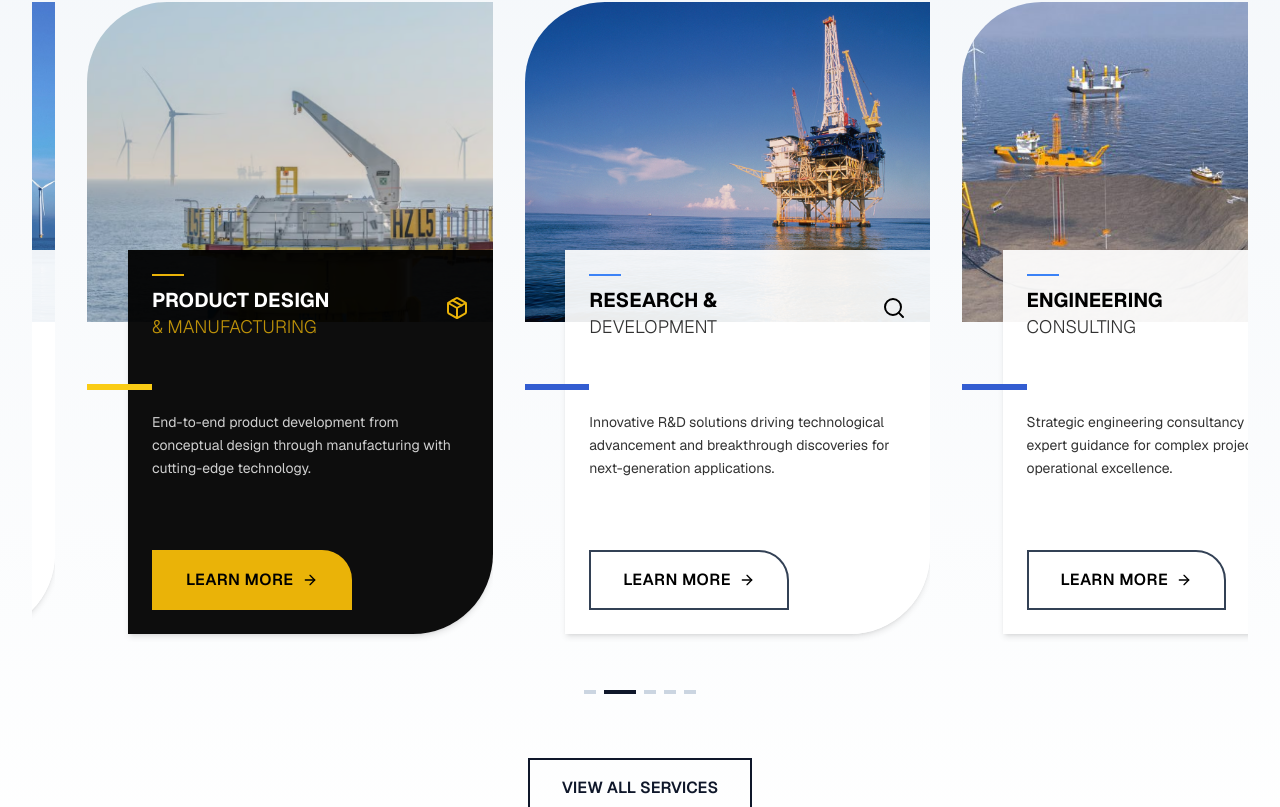
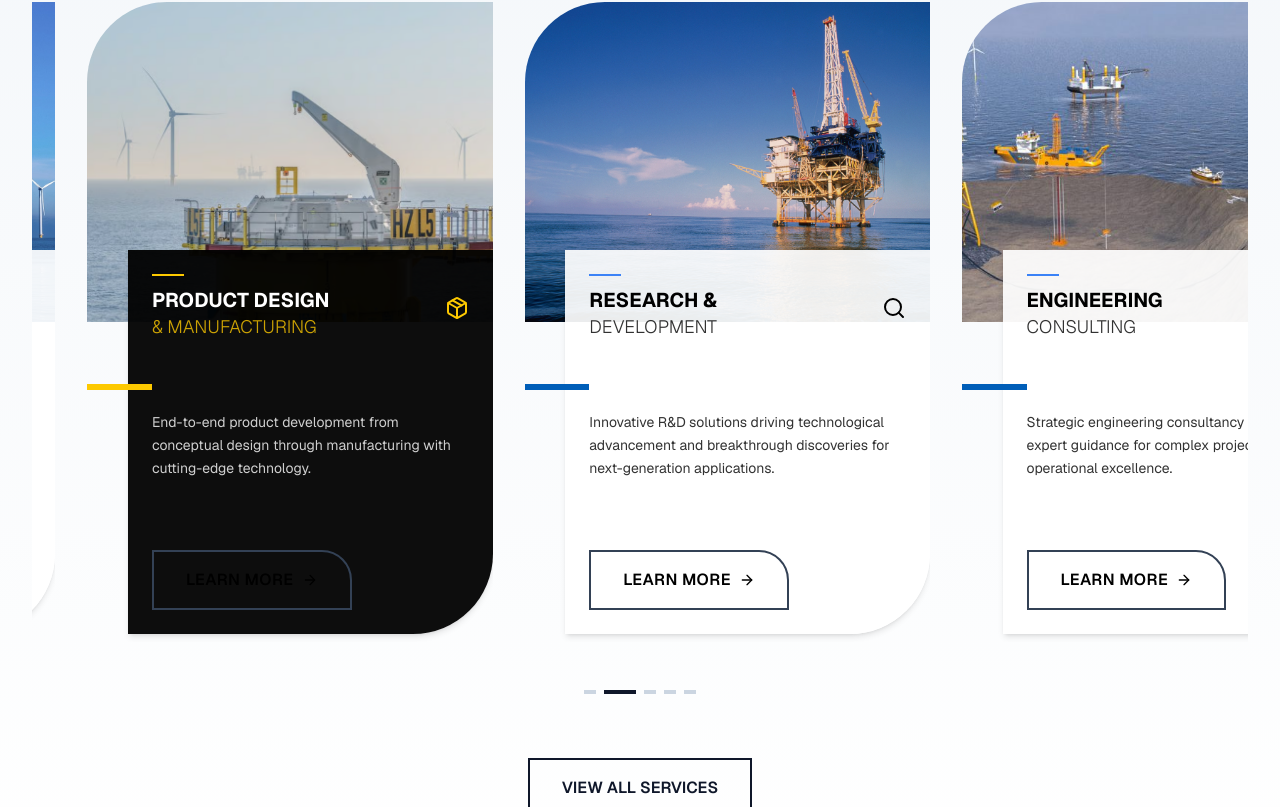
Before and after one commit to MoyasiGinko/Kinesis-Subsea-Eng-Site, a Next.js app: page / in a window 1280 px wide. Shown: the part 2179-2986 px from the top of the page. Built offline with nearby package versions, Linux system fonts and the light colour scheme.

Commit message:
replace the colors

```diff
--- a/components/common/ServicesSection.tsx
+++ b/components/common/ServicesSection.tsx
@@ -286,7 +286,7 @@ function HorizontalServiceCardsInner() {
           bg: "bg-slate-900",
           text: "text-black",
           accent: "bg-blue-500",
-          button: "bg-yellow-500 hover:bg-slate-950 text-white",
+          button: "bg-primary-yellow hover:bg-slate-950 text-white",
           border: "border-slate-700",
         };
       case "secondary":
@@ -294,7 +294,7 @@ function HorizontalServiceCardsInner() {
           bg: "bg-slate-900",
           text: "text-black",
           accent: "bg-blue-500",
-          button: "bg-yellow-500 hover:bg-slate-950 text-white",
+          button: "bg-primary-yellow hover:bg-slate-950 text-white",
           border: "border-slate-700",
         };
       case "accent":
@@ -302,7 +302,7 @@ function HorizontalServiceCardsInner() {
           bg: "bg-slate-900",
           text: "text-black",
           accent: "bg-blue-500",
-          button: "bg-yellow-500  hover:bg-slate-950 text-white",
+          button: "bg-primary-yellow  hover:bg-slate-950 text-white",
           border: "border-slate-700",
         };
       default:
@@ -310,7 +310,7 @@ function HorizontalServiceCardsInner() {
           bg: "bg-slate-900",
           text: "text-black",
           accent: "bg-blue-500",
-          button: "bg-yellow-500  hover:bg-slate-950 text-white",
+          button: "bg-primary-yellow  hover:bg-slate-950 text-white",
           border: "border-slate-700",
         };
     }
@@ -333,7 +333,7 @@ function HorizontalServiceCardsInner() {
 
               <h2 className="text-5xl lg:text-6xl font-bold text-slate-900 mb-6 leading-tight">
                 ENGINEERING
-                <span className="block text-yellow-500">SOLUTIONS</span>
+                <span className="block text-primary-yellow">SOLUTIONS</span>
               </h2>
 
               <p className="text-slate-600 text-xl leading-relaxed max-w-2xl">
@@ -486,14 +486,14 @@ function HorizontalServiceCardsInner() {
                               left: "-68px",
                               width: "68px",
                               height: "6px",
-                              background: isActive ? "#facc15" : "#335dd1", // yellow-500 or slate-500
+                              background: isActive ? "#fdc900" : "#005eb8", // primary-yellow or slate-500
                               zIndex: 10,
                             }}
                           />
                           <div>
                             <div
                               className={`w-8 h-0.5 ${
-                                isActive ? "bg-yellow-500" : styles.accent
+                                isActive ? "bg-primary-yellow" : styles.accent
                               } mb-3 transition-colors duration-300`}
                             ></div>
                             <h3
@@ -505,7 +505,7 @@ function HorizontalServiceCardsInner() {
                             </h3>
                             <h4
                               className={`text-lg font-light opacity-80 transition-colors duration-300 ${
-                                isActive ? "text-yellow-500" : styles.text
+                                isActive ? "text-primary-yellow" : styles.text
                               }`}
                             >
                               {service.subtitle}
@@ -513,7 +513,7 @@ function HorizontalServiceCardsInner() {
                           </div>
                           <div
                             className={`ml-4 text-black flex-shrink-0 ${
-                              isActive ? "text-yellow-500" : "text-black"
+                              isActive ? "text-primary-yellow" : "text-black"
                             }`}
                           >
                             {service.icon}
@@ -542,14 +542,14 @@ function HorizontalServiceCardsInner() {
                       border-2
                       ${styles.border}
                       bg-transparent
-                      hover:bg-yellow-500 hover:text-black hover:border-yellow-500
+                      hover:bg-primary-yellow hover:text-black hover:border-primary-yellow
                       rounded-none
                       group/btn
                       hover:shadow-[4px_4px_0_0_rgba(30,41,59,1)]
                       focus:outline-none
                       ${
                         isActive
-                          ? "text-black border-yellow-500 bg-yellow-500"
+                          ? "text-black border-primary-yellow bg-primary-yellow"
                           : styles.text
                       }
                       `}
```
